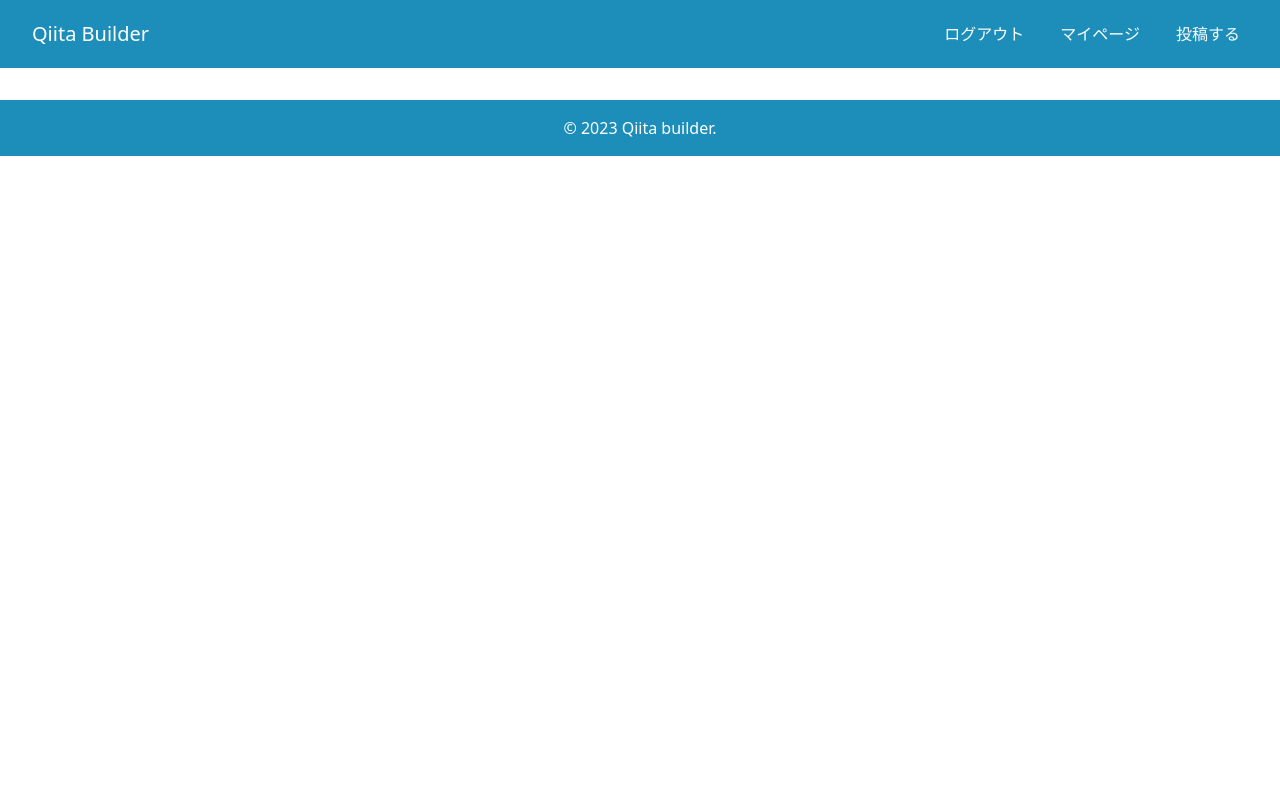
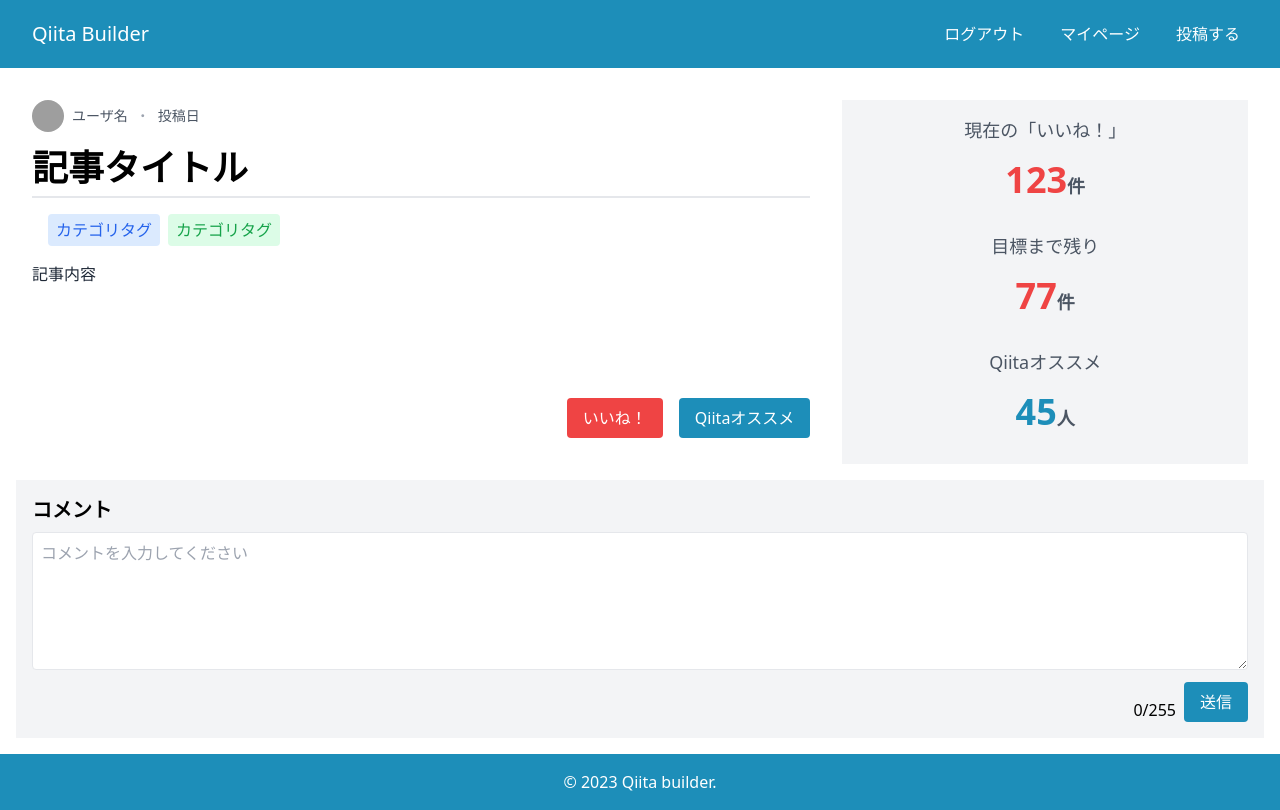
Before and after one commit to KonishiTatsuki/qiita-builder, a Nuxt app: page /articleDetail in a window 1280 px wide. Built offline with nearby package versions, Linux system fonts and the light colour scheme; grey boxes are pictures that could not be loaded.

Commit message:
記事詳細画面作成

```diff
--- /dev/null
+++ b/pages/articleDetail.vue
@@ -0,0 +1,108 @@
+<template>
+  <div class="flex flex-col md:flex-row">
+    <div class="md:w-2/3 p-4">
+      <!-- アイコン・ユーザ名・投稿日 -->
+      <div class="flex items-center mb-4">
+        <!-- アイコン -->
+        <img
+          src="https://randomuser.me/api/portraits/men/32.jpg"
+          alt="User"
+          class="w-8 h-8 rounded-full mr-2"
+        />
+        <!-- ユーザ名 -->
+        <span class="text-gray-600 text-sm">ユーザ名</span>
+        <span class="text-gray-400 text-sm mx-2">・</span>
+        <!-- 投稿日 -->
+        <span class="text-gray-600 text-sm">投稿日</span>
+      </div>
+      <!-- 記事タイトル -->
+      <h1 class="text-4xl font-bold mb-2">記事タイトル</h1>
+      <hr class="border-t-2 border-gray-200" />
+      <!-- カテゴリタグ -->
+      <div class="flex space-x-2 m-4">
+        <span class="bg-blue-100 text-blue-600 px-2 py-1 rounded"
+          >カテゴリタグ</span
+        >
+        <span class="bg-green-100 text-green-600 px-2 py-1 rounded"
+          >カテゴリタグ</span
+        >
+      </div>
+      <p class="text-gray-800 mb-4">
+        記事内容
+        <br />
+        <br />
+        <br />
+        <br />
+        <br />
+      </p>
+      <div class="flex justify-end space-x-4">
+        <button
+          class="bg-red-500 text-white px-4 py-2 rounded hover:bg-red-600"
+        >
+          いいね！
+        </button>
+        <button
+          class="bg-[#1D8EB9] text-white px-4 py-2 rounded hover:bg-[#1a7fa6]"
+        >
+          Qiitaオススメ
+        </button>
+      </div>
+    </div>
+
+    <!-- いいね数・目標までのいいね数・Qiitaオススメした人数 -->
+    <div class="md:w-1/3 m-4 p-4 bg-gray-100">
+      <div class="mb-4">
+        <p class="text-gray-600 text-lg flex justify-center">
+          現在の「いいね！」
+        </p>
+        <p class="text-red-500 text-4xl font-bold flex justify-center m-4">
+          123
+          <span class="text-lg text-gray-600 align-text-bottom pt-3">件</span>
+        </p>
+      </div>
+      <div class="my-8">
+        <span class="text-gray-600 text-lg flex justify-center"
+          >目標まで残り</span
+        >
+        <p class="text-red-500 text-4xl font-bold flex justify-center m-4">
+          77
+          <span class="text-lg text-gray-600 align-text-bottom pt-3">件</span>
+        </p>
+      </div>
+      <div class="mb-4">
+        <span class="text-gray-600 text-lg flex justify-center"
+          >Qiitaオススメ</span
+        >
+        <p class="text-[#1D8EB9] text-4xl font-bold flex justify-center m-4">
+          45
+          <span class="text-lg text-gray-600 align-text-bottom pt-3">人</span>
+        </p>
+      </div>
+    </div>
+  </div>
+
+  <!-- コメントフォーム -->
+  <div class="p-4 bg-gray-100">
+    <h2 class="text-xl font-bold mb-2">コメント</h2>
+    <form class="flex flex-col items-end">
+      <textarea
+        name="comment"
+        id="comment"
+        rows="5"
+        placeholder="コメントを入力してください"
+        class="w-full border border-gray-200 p-2 rounded"
+        maxlength="255"
+        oninput="document.getElementById('charCount').textContent = this.value.length + '/255'"
+      ></textarea>
+      <div class="flex mt-3">
+        <div id="charCount" class="mt-4 mr-2">0/255</div>
+        <button
+          type="submit"
+          class="bg-[#1D8EB9] text-white px-4 py-2 rounded hover:bg-[#1a7fa6]"
+        >
+          送信
+        </button>
+      </div>
+    </form>
+  </div>
+</template>
--- a/pages/articleList.vue
+++ b/pages/articleList.vue
@@ -262,19 +262,19 @@
           <div class="inline-flex rounded-md shadow-sm pt-5 pb-3" role="group">
             <button
               type="button"
-              class="px-4 py-2 text-sm font-medium text-gray-900 bg-transparent border border-gray-200 rounded-l-lg hover:bg-gray-900 hover:text-white focus:z-10 focus:ring-2 focus:ring-gray-500 focus:bg-gray-900 focus:text-white dark:border-white dark:text-white dark:hover:text-white dark:hover:bg-gray-700 dark:focus:bg-gray-700"
+              class="px-4 py-2 text-sm font-medium text-gray-900 bg-transparent border border-gray-200 rounded-l-lg hover:bg-[#1D8EB9] hover:text-white focus:z-10 focus:ring-2 focus:ring-[#1D8EB9] focus:bg-[#1D8EB9] focus:text-white focus:border-[#1D8EB9] dark:border-white dark:text-white dark:hover:text-white dark:hover:bg-gray-700 dark:focus:bg-gray-700"
             >
               新着順
             </button>
             <button
               type="button"
-              class="px-4 py-2 text-sm font-medium text-gray-900 bg-transparent border-t border-b border-gray-200 hover:bg-gray-900 hover:text-white focus:z-10 focus:ring-2 focus:ring-gray-500 focus:bg-gray-900 focus:text-white dark:border-white dark:text-white dark:hover:text-white dark:hover:bg-gray-700 dark:focus:bg-gray-700"
+              class="px-4 py-2 text-sm font-medium text-gray-900 bg-transparent border-t border-b border-gray-200 hover:bg-[#1D8EB9] hover:text-white focus:z-10 focus:ring-2 focus:ring-[#1D8EB9] focus:bg-[#1D8EB9] focus:text-white focus:border-[#1D8EB9] dark:border-white dark:text-white dark:hover:text-white dark:hover:bg-gray-700 dark:focus:bg-gray-700"
             >
               投稿日順
             </button>
             <button
               type="button"
-              class="px-4 py-2 text-sm font-medium text-gray-900 bg-transparent border border-gray-200 rounded-r-md hover:bg-gray-900 hover:text-white focus:z-10 focus:ring-2 focus:ring-gray-500 focus:bg-gray-900 focus:text-white dark:border-white dark:text-white dark:hover:text-white dark:hover:bg-gray-700 dark:focus:bg-gray-700"
+              class="px-4 py-2 text-sm font-medium text-gray-900 bg-transparent border border-gray-200 rounded-r-md hover:bg-[#1D8EB9] hover:text-white focus:z-10 focus:ring-2 focus:ring-[#1D8EB9] focus:bg-[#1D8EB9] focus:text-white focus:border-[#1D8EB9] dark:border-white dark:text-white dark:hover:text-white dark:hover:bg-gray-700 dark:focus:bg-gray-700"
             >
               いいね数
             </button>
--- a/tailwind.config.js
+++ b/tailwind.config.js
@@ -2,6 +2,7 @@
 module.exports = {
   content: [
     './pages/articleList.vue', // 追加
+    './pages/articleDetail.vue', // 追加
   ],
   theme: {
     extend: {},
```
